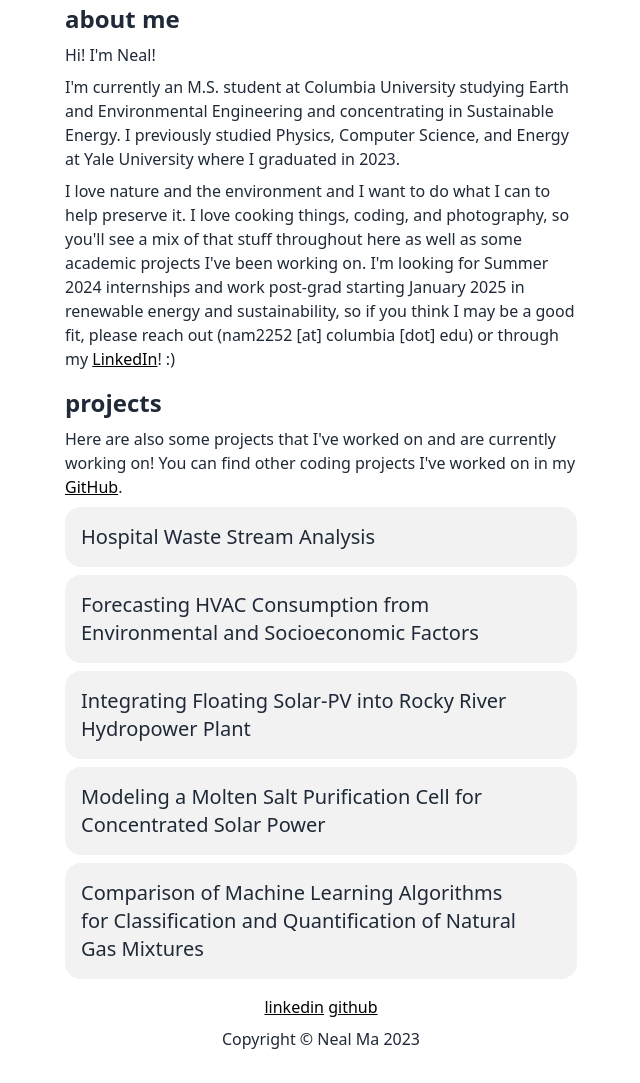
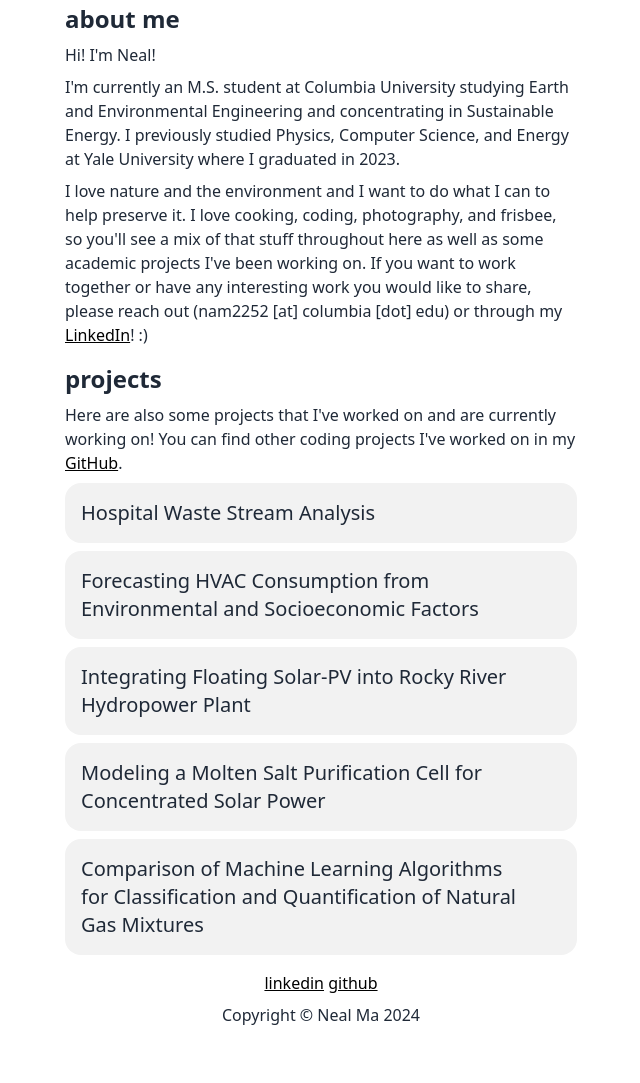
Before and after one commit to nmadev/nmadev.github.io, a plain HTML site: page index.html in a window 1280 px wide. Shown: the part 417-1500 px from the top of the page, without its empty margins (319-959 px from the left). After the commit the page ends 1476 px from the top, so only its background shows below. Drawn offline with nearby package versions, Linux system fonts and the light colour scheme.

Commit message:
Taking out work + internship search information

```diff
--- a/index.html
+++ b/index.html
@@ -45,7 +45,7 @@
                     <p>I'm currently an M.S. student at Columbia University studying Earth and Environmental Engineering and concentrating in Sustainable Energy. I previously studied Physics, Computer Science, and Energy at Yale University where I graduated in 2023.</p>
                 </div>
                 <div>
-                    <p>I love nature and the environment and I want to do what I can to help preserve it. I love cooking things, coding, and photography, so you'll see a mix of that stuff throughout here as well as some academic projects I've been working on. I'm looking for Summer 2024 internships and work post-grad starting January 2025 in renewable energy and sustainability, so if you think I may be a good fit, please reach out (nam2252 [at] columbia [dot] edu) or through my <a href="https://www.linkedin.com/in/neal-ma/" class="underline">LinkedIn</a>! :)</p>
+                    <p>I love nature and the environment and I want to do what I can to help preserve it. I love cooking, coding, photography, and frisbee, so you'll see a mix of that stuff throughout here as well as some academic projects I've been working on. If you want to work together or have any interesting work you would like to share, please reach out (nam2252 [at] columbia [dot] edu) or through my <a href="https://www.linkedin.com/in/neal-ma/" class="underline">LinkedIn</a>! :)</p>
                 </div>
             </div>
         </div>
@@ -178,7 +178,7 @@
             <a href="https://github.com/nmadev" class="link">github</a>
         </div>
         <div id="copyright" class="pt-1 pb-8">
-            Copyright © Neal Ma 2023
+            Copyright © Neal Ma 2024
         </div>
     </footer>
 </body>
```
Also changed, not shown: notepad.html (+1 -1 lines).
